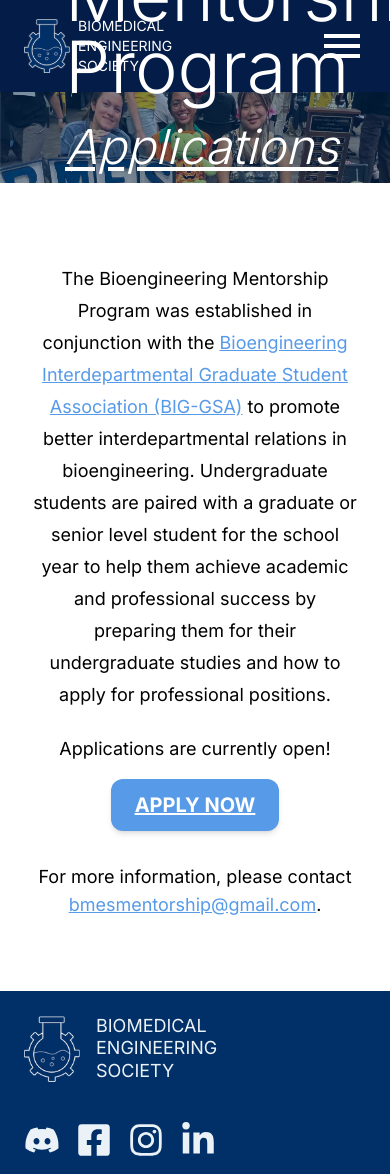
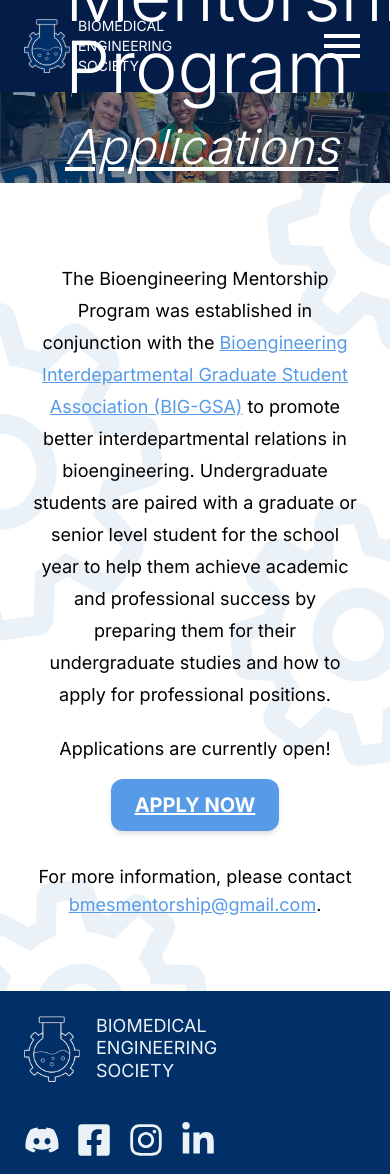
Before and after one commit to acm-ucr/bmes-website, a Next.js app: page /mentorship in a window 390 px wide. Shown: the top 1174 px of the page. Built offline with nearby package versions, Linux system fonts and the light colour scheme.

Commit message:
added gears

```diff
--- a/src/components/mentorship/AboutProgram.tsx
+++ b/src/components/mentorship/AboutProgram.tsx
@@ -3,10 +3,36 @@ import Image from "next/image";
 import GearBottomRight from "@/public/gears/gear-bottom-right.svg";
 import GearTopRight from "@/public/gears/gear-top-right.svg";
 import GearLeft from "@/public/gears/gear-left.svg";
+import SmallGearTopRight from "@/public/gears/abtprgrm-small-gear-topright.svg";
+import SmallGearMidLeft from "@/public/gears/abtprgrm-small-gearmidleft.svg";
+import SmallGearMidRight from "@/public/gears/abtprgrm-small-gearmidright.svg";
+import SmallGearBotLeft from "@/public/gears/abtprgrm-small-gearbotleft.svg";
 
 const AboutProgram = () => {
   return (
-    <div className="relative flex flex-col items-center overflow-hidden px-8 py-20 text-center">
+    <div className="relative flex w-full flex-col items-center overflow-hidden px-8 py-20 text-center">
+      {/* MOBILE GEARS */}
+      <Image
+        src={SmallGearTopRight}
+        alt="Decorative gear on the top right side"
+        className="pointer-events-none absolute -top-[95px] right-0 md:hidden"
+      />
+      <Image
+        src={SmallGearMidLeft}
+        alt="Decorative gear on the top right side"
+        className="pointer-events-none absolute top-30 left-0 md:hidden"
+      />
+      <Image
+        src={SmallGearMidRight}
+        alt="Decorative gear on the top right side"
+        className="pointer-events-none absolute top-80 right-0 md:hidden"
+      />
+      <Image
+        src={SmallGearBotLeft}
+        alt="Decorative gear on the top right side"
+        className="pointer-events-none absolute -bottom-[130px] left-0 md:hidden"
+      />
+
       <Image
         src={GearLeft}
         alt="Decorative gear on the left side"
@@ -23,7 +49,7 @@ const AboutProgram = () => {
         className="pointer-events-none absolute right-[0px] bottom-[10px] z-0 hidden md:block"
       />
 
-      <div className="text-bmes-blue-200 z-10 mb-6 text-4xl font-semibold hidden md:block">
+      <div className="text-bmes-blue-200 z-10 mb-6 hidden text-4xl font-semibold md:block">
         About The Program
       </div>
 
@@ -52,7 +78,7 @@ const AboutProgram = () => {
         href="https://docs.google.com/forms/d/e/1FAIpQLSe_JAmygafDcCn9ZOmhAtJMnvt12eJtTAhqDsywWScxiyF5Yg/viewform"
         target="_blank"
         rel="noopener noreferrer"
-        className="bg-bmes-blue-300 z-10 mt-4 rounded-xl px-6 md:px-10 py-3 md:py-4 text-xl md:text-2xl font-bold text-white underline shadow-md transition hover:scale-105 "
+        className="bg-bmes-blue-300 z-10 mt-4 rounded-xl px-6 py-3 text-xl font-bold text-white underline shadow-md transition hover:scale-105 md:px-10 md:py-4 md:text-2xl"
       >
         APPLY NOW
       </a>
```
